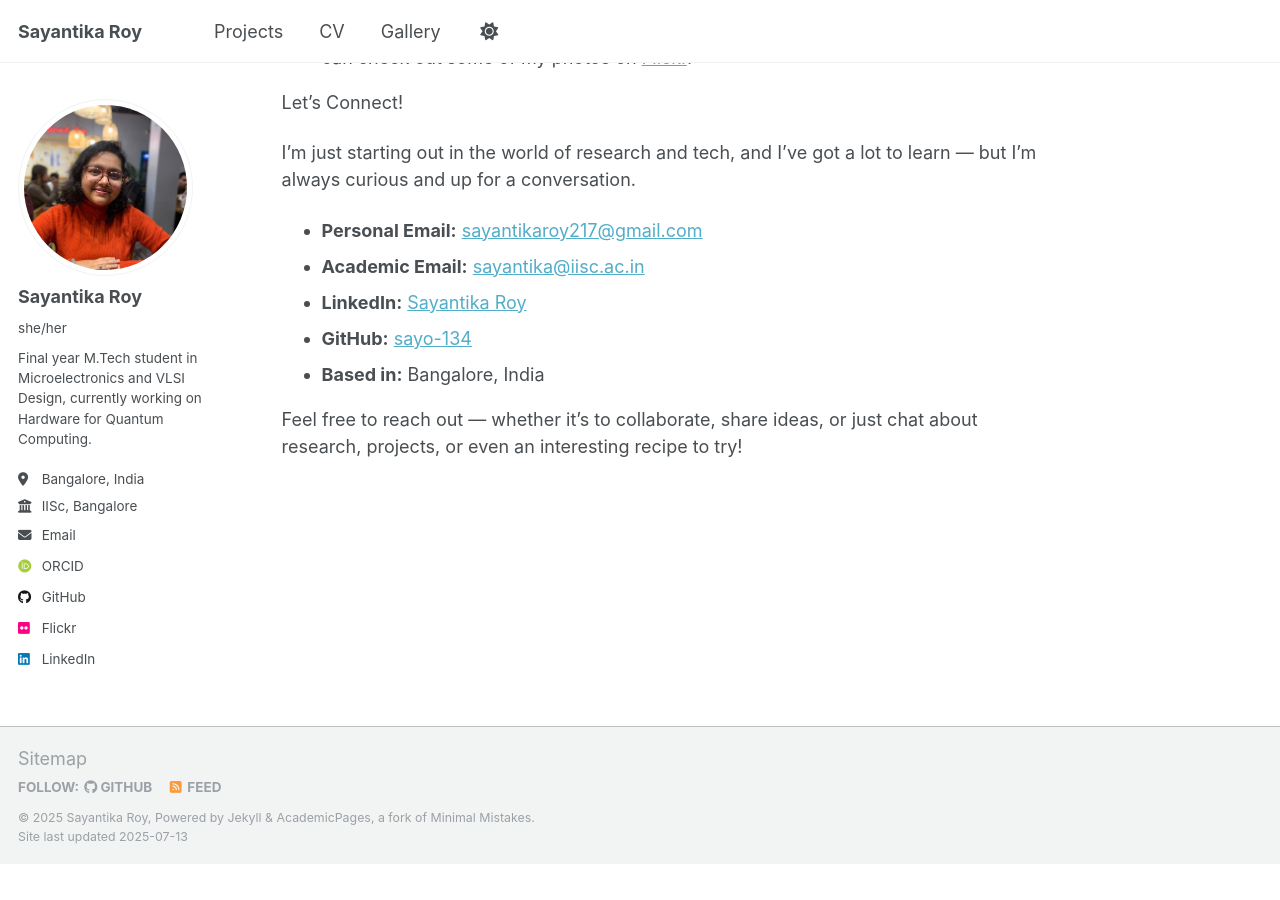
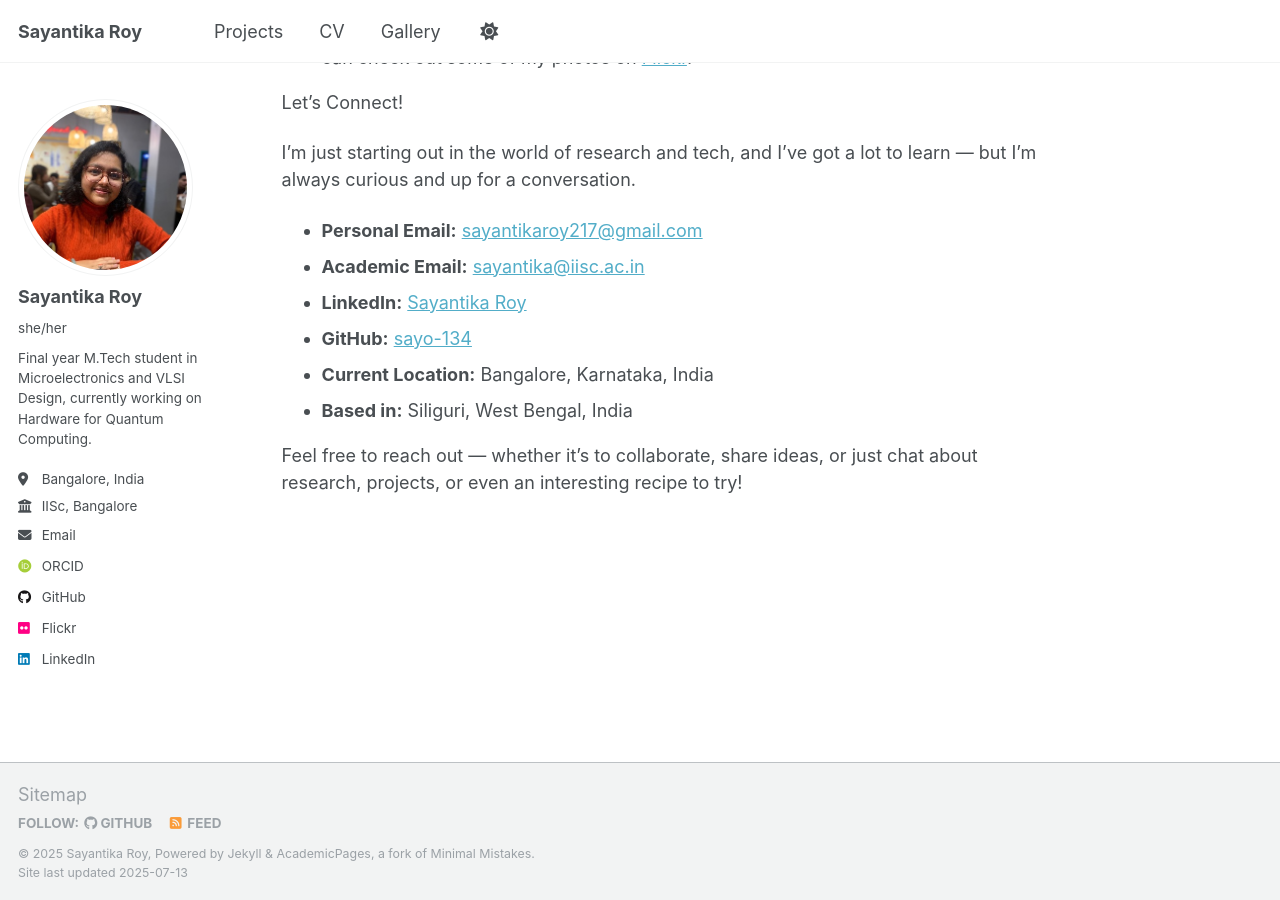
Before and after one commit to sayo-134/sayantika-roy.github.io, a Jekyll site: the page built from _pages/about.md, in a window 1280 px wide and 900 px high, scrolled down 954 px. Built offline with Jekyll 4.4.1, drawn with Linux system fonts in a browser that asks for light colours; emoji names are drawn with the system emoji font; some web fonts are replaced; before the commit the page ends 1818 px from its top, so only the background shows below that.

Commit message:
edited location

```diff
--- a/_pages/about.md
+++ b/_pages/about.md
@@ -41,6 +41,7 @@ I’m just starting out in the world of research and tech, and I’ve got a lot
 - **Academic Email:** [sayantika@iisc.ac.in](mailto:sayantika@iisc.ac.in)
 - **LinkedIn:** [Sayantika Roy](https://linkedin.com/in/sayantika-roy-867141220)
 - **GitHub:** [sayo-134](https://github.com/sayo-134)
-- **Based in:** Bangalore, India
+- **Current Location:** Bangalore, Karnataka, India
+- **Based in:** Siliguri, West Bengal, India
 
 Feel free to reach out — whether it’s to collaborate, share ideas, or just chat about research, projects, or even an interesting recipe to try!
```
